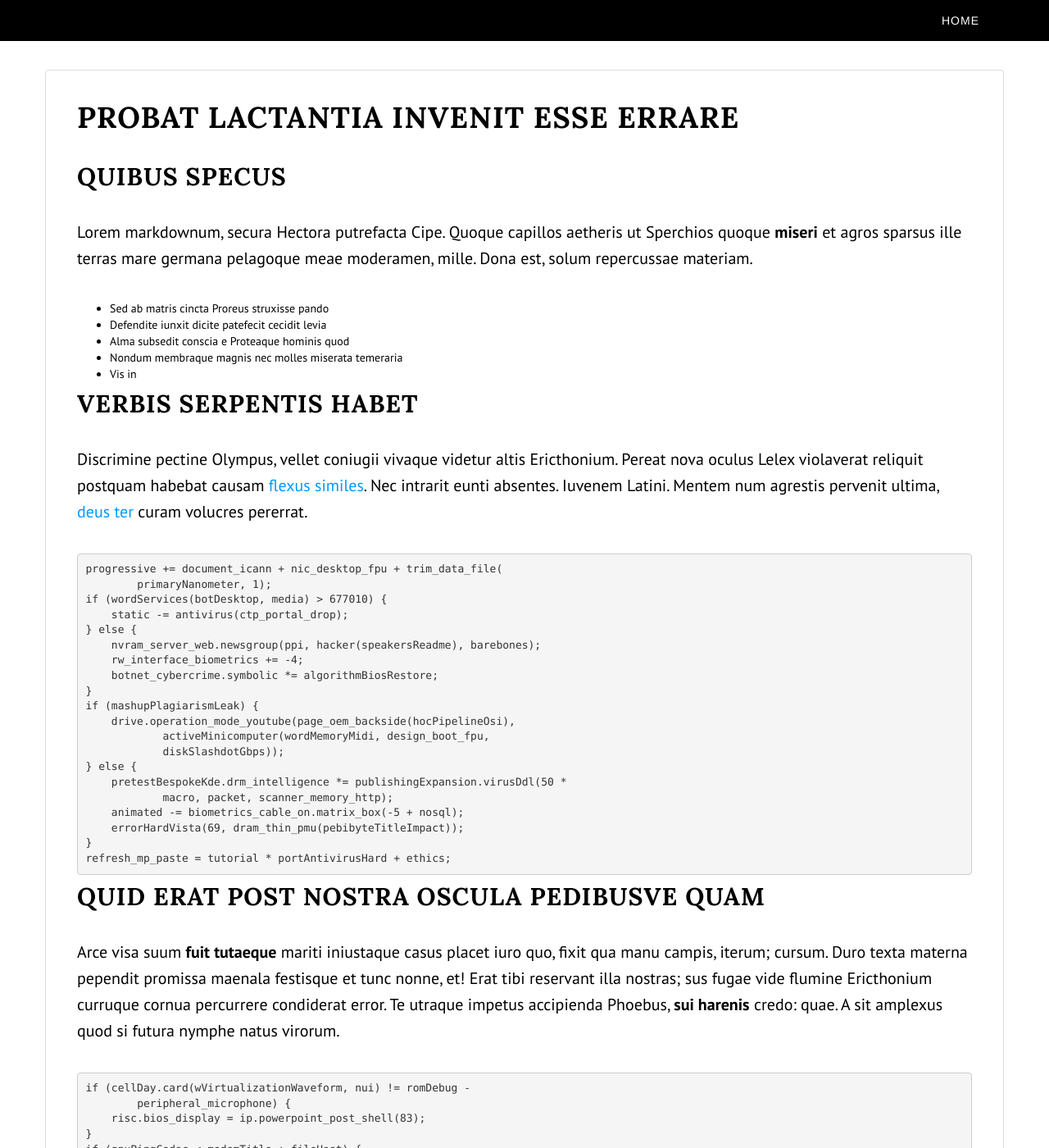
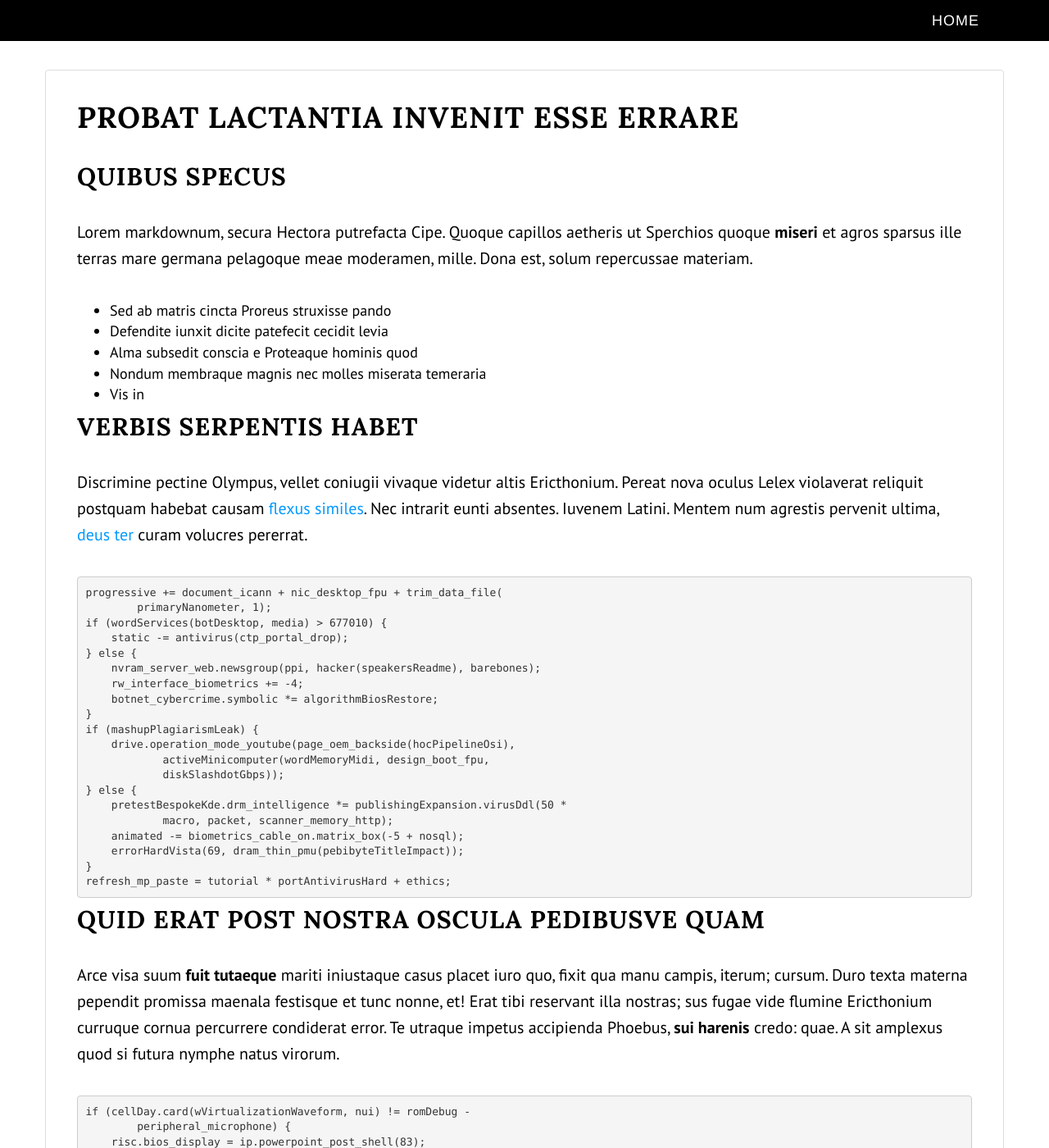
Before and after one commit to ericescalante/ericescalante.github.io, a Jekyll site: the page built from _posts/2015-05-25-welcome.md, in a window 1280 px wide and 1400 px high. Shown: the whole window at 82% size. Built offline with Jekyll 4.4.1, drawn with Linux system fonts in a browser that asks for light colours.

Commit message:
Font size

```diff
--- a/css/grayscale.css
+++ b/css/grayscale.css
@@ -54,7 +54,7 @@
 a:hover,
 a:focus {
     text-decoration: none;
-    color: #1d9b6c;
+    color: #0066FF;
 }
 
 .light {
@@ -395,6 +395,7 @@
 body.post{
     background: #fff;
     color:#000;
+    font-size: 18px;
 }
 body.post .navbar{
     background: #000;
```
